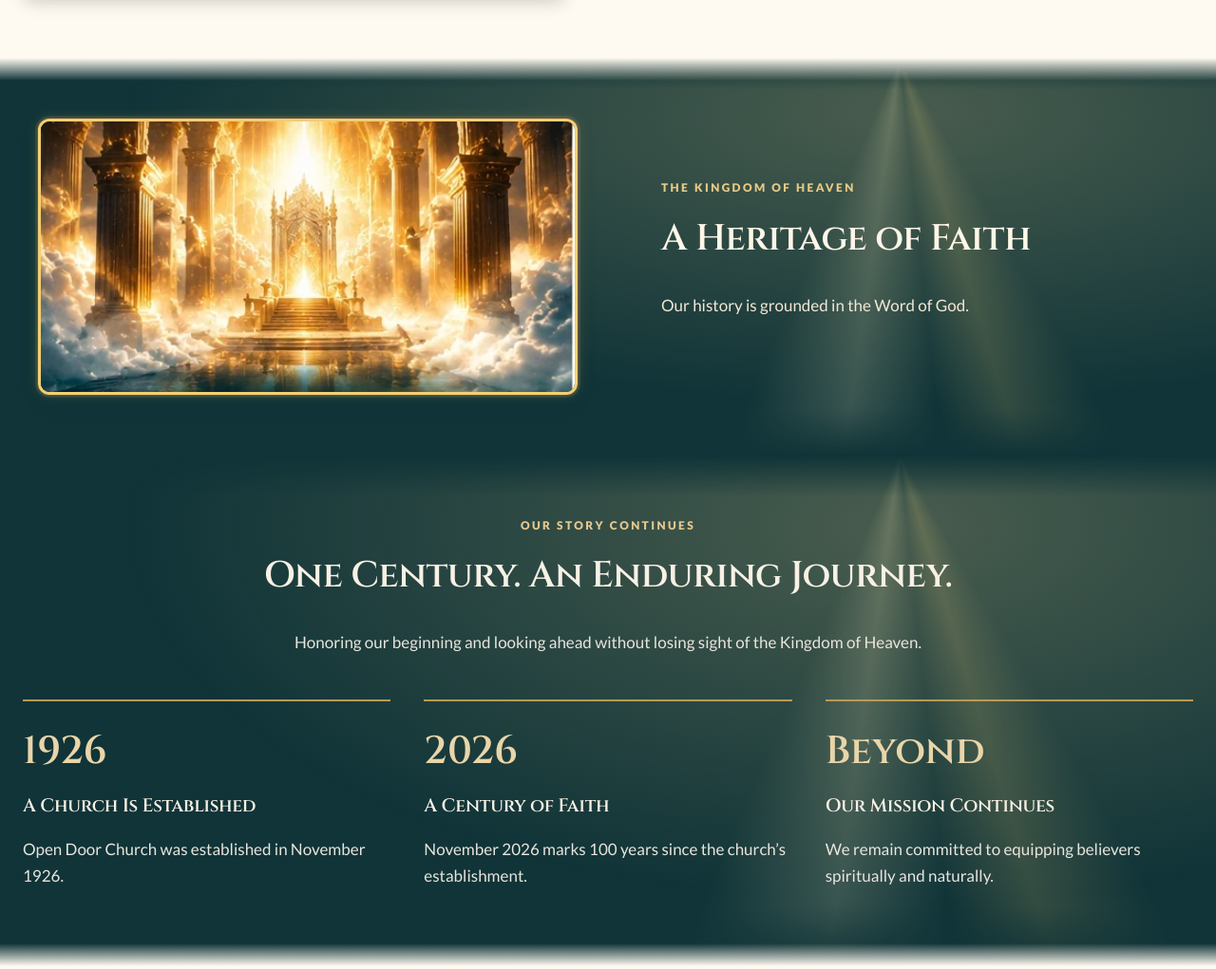
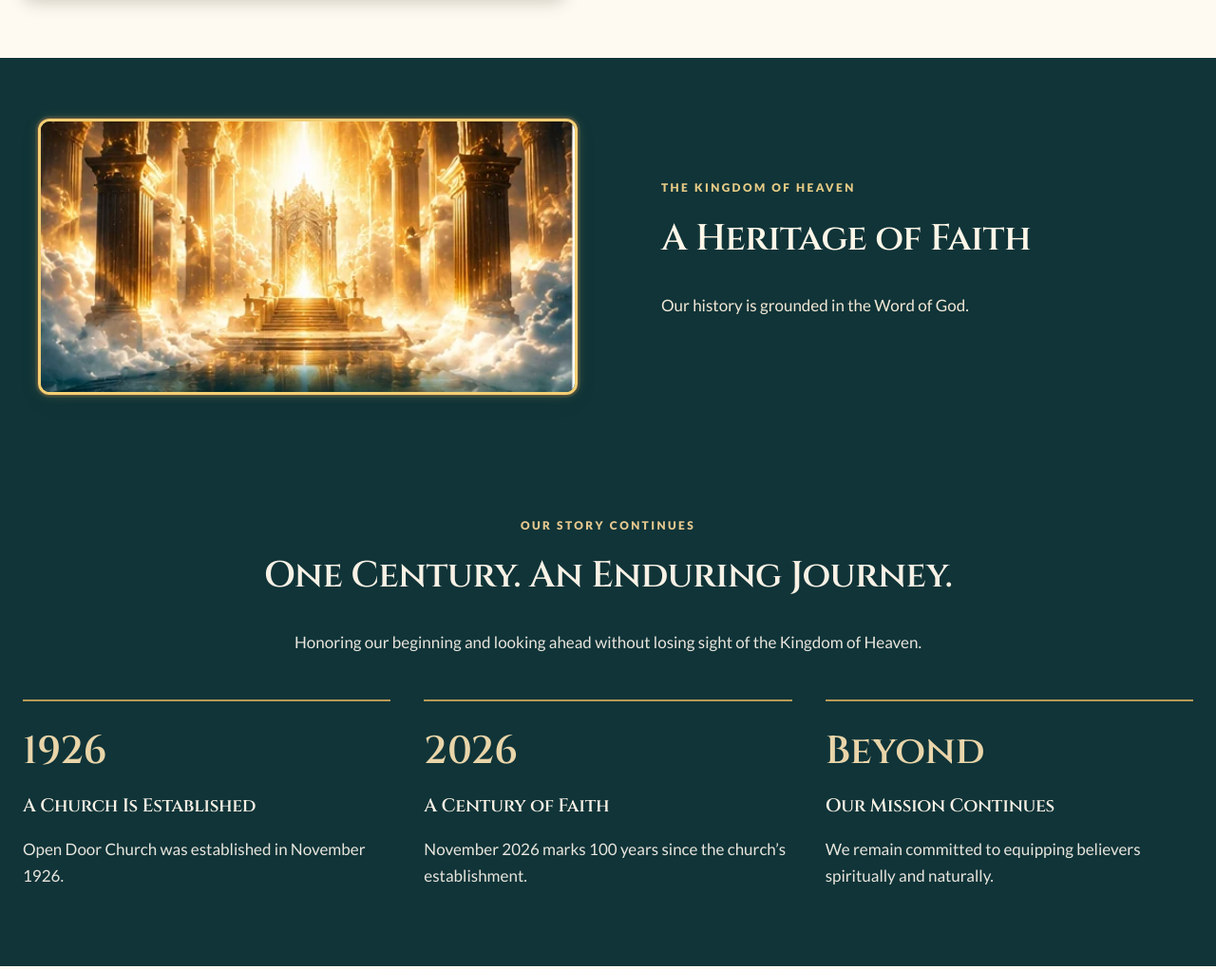
Before and after one commit to josephparis28-hue/Open-Door, a plain HTML site: page about/index.html in a window 1280 px wide. Shown: the part 919-1940 px from the top of the page at 95% size. Drawn offline with Linux system fonts and the light colour scheme.

Commit message:
Updated the last background to have a seamless transition under the vision & mission html. I removed a period on the footer that did not need to be there.

```diff
--- a/about/index.html
+++ b/about/index.html
@@ -20,7 +20,7 @@
   <link crossorigin="" href="https://fonts.gstatic.com" rel="preconnect"/>
   <link href="https://fonts.googleapis.com/css2?family=Cinzel:wght@400;500;600;700&amp;family=Lato:wght@400;500;700;900&amp;display=swap" rel="stylesheet"/>
   <link href="../assets/favicon.svg" rel="icon" type="image/svg+xml"/>
-  <link href="../styles.css?v=d560c6cca870" rel="stylesheet"/>
+  <link href="../styles.css?v=df861a7f83c6" rel="stylesheet"/>
   <script type="application/ld+json">
    {"@context":"https://schema.org","@type":"Church","name":"Open Door Church","description":"Christian church established in November 1926.","foundingDate":"1926-11","address":{"@type":"PostalAddress","streetAddress":"402 W Oklahoma St","addressLocality":"Pampa","addressRegion":"TX","postalCode":"79065","addressCountry":"US"},"hasMap":"https://www.google.com/maps/search/?api=1&query=402%20W%20Oklahoma%20St%2C%20Pampa%2C%20TX%2079065","sameAs":["https://www.facebook.com/share/1DZhR4D1Pu/?mibextid=wwXIfr"]}
   </script>
@@ -28,9 +28,9 @@
   </script>
   <script defer="" src="../site-content.js?v=2e54995de87d">
   </script>
-  <script defer="" src="../script.js?v=77bc86e8cc71">
+  <script defer="" src="../script.js?v=ac28bbb4d392">
   </script>
-  <script defer="" src="../interactions.js?v=5ea7d5420b4e">
+  <script defer="" src="../interactions.js?v=9441ade88f50">
   </script>
  </head>
  <body>
@@ -151,6 +151,7 @@
       </p>
      </div>
     </section>
+    <div class="heritage-flow">
      <section aria-label="A Heritage of Faith" class="kingdom-banner reveal-on-scroll">
       <img alt="" decoding="async" loading="lazy" src="../assets/images/kingdom/set-2-throne-room-scene.webp"/>
       <div class="container kingdom-banner-content kingdom-glass">
@@ -215,6 +216,7 @@
        </div>
       </div>
      </section>
+    </div>
     <section class="section section-muted">
      <div class="container center-heading">
       <p class="eyebrow">
@@ -376,7 +378,6 @@
         <span aria-live="polite" class="copy-status" data-added-map-copy="" role="status">
         </span>
        </span>
-       .
       </p>
      </div>
     </div>
--- a/interactions.js
+++ b/interactions.js
@@ -138,11 +138,11 @@ function initKingdomMotion() {
   const sectionSelector = [
     ".cinematic-hero", ".kingdom-gallery", ".home-foundation",
     ".scripture-foundation-section", ".page-intro", ".kingdom-banner",
-    ".home-heritage", ".home-visit", ".home-media", ".timeline-section", ".heritage-band",
+    ".home-heritage", ".home-visit", ".home-media", ".timeline-section", ".heritage-band", ".heritage-flow",
     ".upcoming-events-section", ".service-times-section",
   ].join(", ");
   const sections = [...document.querySelectorAll(sectionSelector)].filter(
-    (section) => !section.matches(".home-foundation .scripture-foundation-section")
+    (section) => !section.matches(".home-foundation .scripture-foundation-section, .heritage-flow .kingdom-banner, .heritage-flow .timeline-section")
   );
   const frames = [...document.querySelectorAll(
     ".kingdom-art-card, .section-photo, .kingdom-page-art-frame, .photo-grid figure, .mission-card"
@@ -152,7 +152,7 @@ function initKingdomMotion() {
   const particles = [[8, 22], [92, 79], [13, 9], [94, 35], [62, 12], [5, 74], [86, 25], [93, 88], [3, 49], [97, 62], [21, 91], [79, 5]];
 
   sections.forEach((section) => {
-    if (section.matches(".cinematic-hero, .kingdom-gallery, .home-foundation, .scripture-foundation-section, .kingdom-banner, .timeline-section, .heritage-band")) {
+    if (section.matches(".cinematic-hero, .kingdom-gallery, .home-foundation, .scripture-foundation-section, .kingdom-banner, .timeline-section, .heritage-band, .heritage-flow")) {
       section.classList.add("divine-dark");
     }
     const veil = document.createElement("div");
@@ -160,7 +160,7 @@ function initKingdomMotion() {
     veil.setAttribute("aria-hidden", "true");
     section.prepend(veil);
 
-    if (section.matches(".cinematic-hero, .kingdom-gallery, .home-foundation, .scripture-foundation-section")) {
+    if (section.matches(".cinematic-hero, .kingdom-gallery, .home-foundation, .scripture-foundation-section, .heritage-flow")) {
       const layer = document.createElement("div");
       layer.className = "divine-particle-layer";
       layer.setAttribute("aria-hidden", "true");
--- a/script.js
+++ b/script.js
@@ -592,8 +592,10 @@ const pages = {
   about:
     () => `${intro("Our story", "A Century of Faith", "Established in November 1926, Open Door Church has faithfully served the community through generations of change and growth.")}
     <section class="section container split-section"><div class="section-photo">${image(IMAGES.exterior, "Open Door Church exterior and entrance")}</div><div class="section-copy">${eyebrow("Established 1926")}<h2>One Unchanging Foundation</h2><p>Through seasons of growth and transitions of leadership, the church has remained anchored in God’s Word as its standard for life, leadership, and decision-making.</p><p>Guided by a Winner’s Mindset, Open Door seeks to equip believers to walk in Christ’s victory spiritually and naturally, grounded in truth and growing in faith, even through trials.</p></div></section>
-    ${kingdomBanner("set-2-throne-room-scene.webp", "A Heritage of Faith", "Our history is grounded in the Word of God.")}
-    ${centennialTimeline()}
+    <div class="heritage-flow">
+      ${kingdomBanner("set-2-throne-room-scene.webp", "A Heritage of Faith", "Our history is grounded in the Word of God.")}
+      ${centennialTimeline()}
+    </div>
     <section class="section section-muted"><div class="container center-heading">${eyebrow("1926–Present")}<h2>Honoring 100 Years</h2><p>We celebrate the faithfulness of God and the generations who have helped carry this ministry forward.</p></div></section>
     <section class="section container split-section reverse"><div class="section-photo">${image(IMAGES.welcome, "Open Door Church welcome area with chairs and wall decorations")}</div><div class="section-copy">${eyebrow("Looking ahead")}<h2>Building for the Future</h2><p>Our commitment remains to stand on biblical truth, cultivate faith, and pursue excellence in serving others.</p>${link("vision", "Our Vision & Mission", "text-link")}</div></section>
     ${scriptureSection("about")}`,
@@ -726,5 +728,5 @@ function footer(page) {
     .map(([id, label]) => link(id, label))
     .join(
       "",
-    )}<a href="https://www.facebook.com/share/1DZhR4D1Pu/?mibextid=wwXIfr" target="_blank" rel="noopener noreferrer" aria-label="Open Door Church official Facebook page">Facebook ↗</a></div><div><h3>Information</h3><p>${escapeHtml(CHURCH_ADDRESS)}. ${directionsLinks(page === "about" || page === "sermons" ? "Directions" : "Directions ↗")}${page === "about" || page === "sermons" ? "." : ""}</p></div></div><div class="container footer-bottom"><span>© ${new Date().getFullYear()} Open Door Church. All rights reserved.</span><a href="#main" class="back-to-top">Back to top ↑</a></div></footer>`;
+    )}<a href="https://www.facebook.com/share/1DZhR4D1Pu/?mibextid=wwXIfr" target="_blank" rel="noopener noreferrer" aria-label="Open Door Church official Facebook page">Facebook ↗</a></div><div><h3>Information</h3><p>${escapeHtml(CHURCH_ADDRESS)}. ${directionsLinks(page === "about" || page === "sermons" ? "Directions" : "Directions ↗")}</p></div></div><div class="container footer-bottom"><span>© ${new Date().getFullYear()} Open Door Church. All rights reserved.</span><a href="#main" class="back-to-top">Back to top ↑</a></div></footer>`;
 }
--- a/styles.css
+++ b/styles.css
@@ -3649,3 +3649,33 @@ html.divine-paused .divine-veil-layer { animation: none !important; }
   .divine-particle-layer { display: none; }
   .divine-veil-layer, .cinematic-hero-light { animation: none !important; transform: none !important; }
 }
+
+
+/* Seamless Kingdom Flow — About heritage and timeline share one atmosphere.
+   Use the existing section padding for longer linen-to-teal blends.
+   No layout or image geometry is changed. */
+.heritage-flow {
+  --heritage-edge: 52px;
+  position: relative;
+  isolation: isolate;
+  background: linear-gradient(to bottom,
+    var(--flow-linen), var(--flow-dark) var(--heritage-edge),
+    var(--flow-dark) calc(100% - var(--heritage-edge)), var(--flow-linen));
+}
+.heritage-flow > :is(.kingdom-banner, .timeline-section) {
+  position: relative;
+  isolation: auto;
+  background: transparent;
+  box-shadow: none;
+}
+.heritage-flow > .divine-veil-layer {
+  background: radial-gradient(ellipse at 79% 16%, #e6ce8b40, transparent 68%),
+    conic-gradient(from 150deg at 79% 0%, transparent 0deg,
+      #f2cf7328 13deg, transparent 24deg, #fff3c42c 38deg,
+      transparent 54deg, transparent 360deg);
+  mask-image: linear-gradient(to bottom, transparent, #000 9%, #000 81%, transparent);
+  -webkit-mask-image: linear-gradient(to bottom, transparent, #000 9%, #000 81%, transparent);
+}
+@media (max-width: 760px) {
+  .heritage-flow { --heritage-edge: 24px; }
+}
```
Also changed, not shown: beliefs/index.html (+3 -3 lines), contact/index.html (+3 -3 lines), events/index.html (+3 -3 lines), giving/index.html (+3 -3 lines), index.html (+3 -3 lines), ministries/index.html (+3 -3 lines), sermons/index.html (+3 -4 lines), vision/index.html (+3 -3 lines), visit/index.html (+3 -3 lines), 1 other file. Lines whose indentation alone changed are shown as unchanged.
